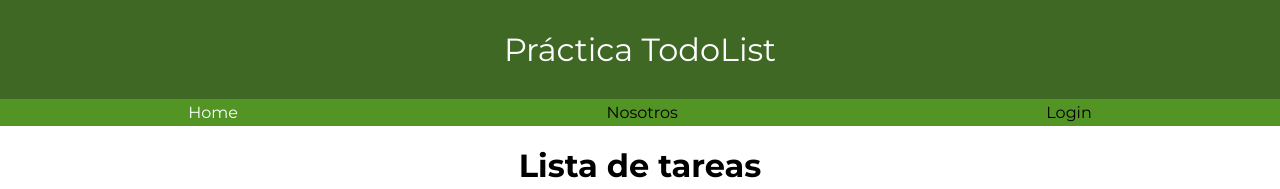
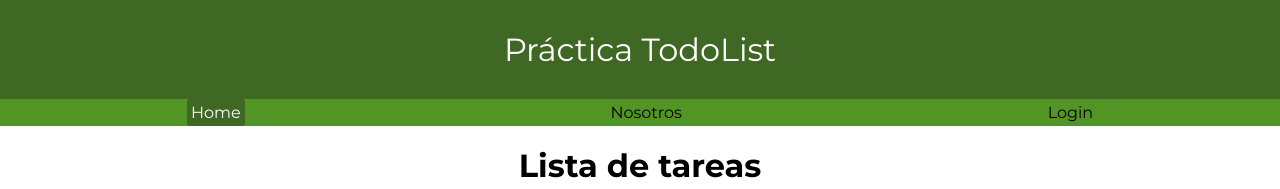
Before and after one commit to DREWiex/practica-todolist, a React (Vite) app: page / in a window 1280 px wide. In both pictures the pointer is over the link "Home". Shown: the top 189 px of the page. Built offline with nearby package versions, Linux system fonts and the light colour scheme.

Commit message:
navBar operative, also CSS

```diff
--- a/src/index.css
+++ b/src/index.css
@@ -199,6 +199,9 @@ footer{
 
   a:hover {
     color: var(--white);
+    background-color: var(--darkgreen);
+    border-radius: 3px;
+    padding: 4px;
     text-decoration: none;
   }
 
```
